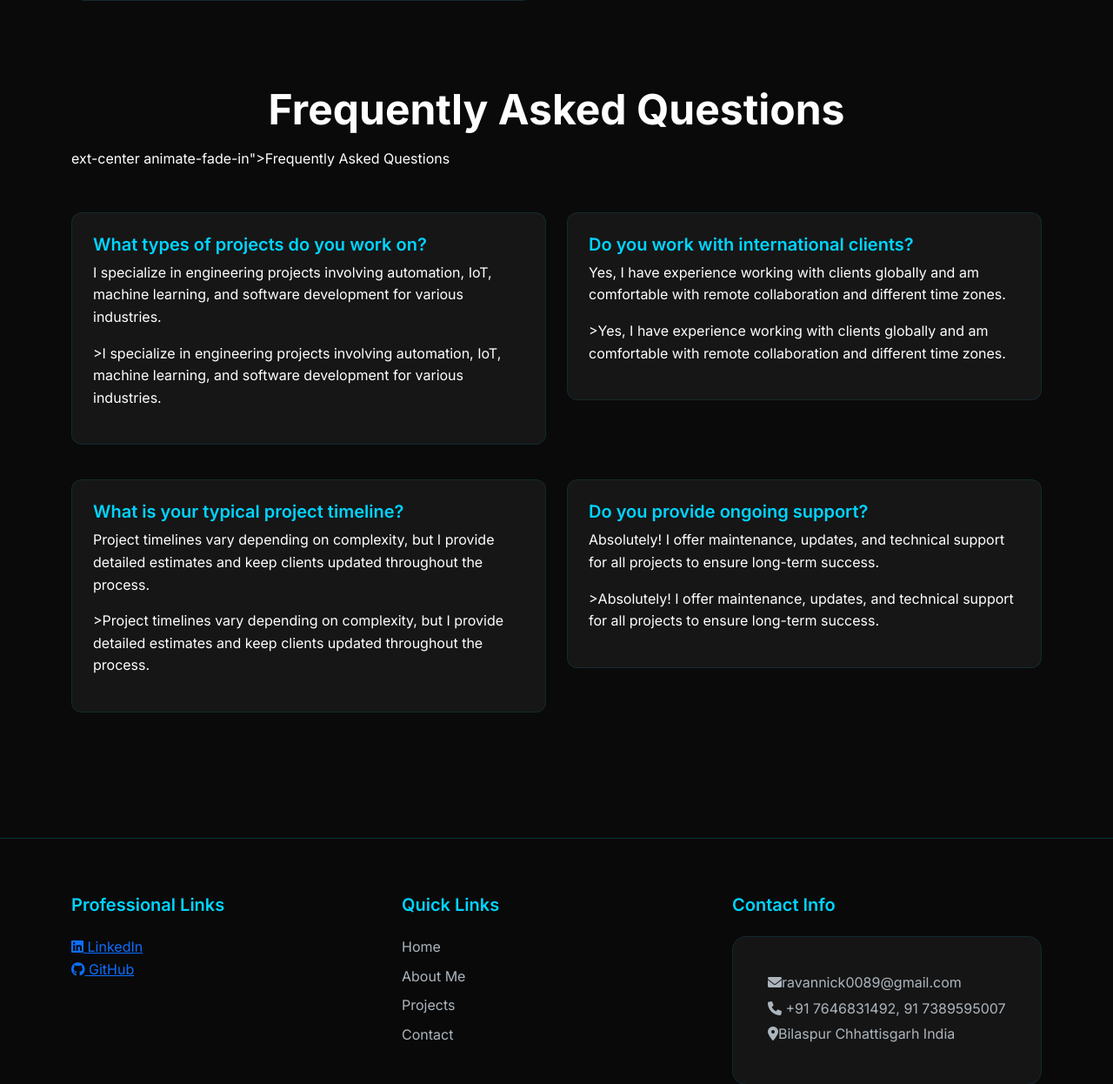
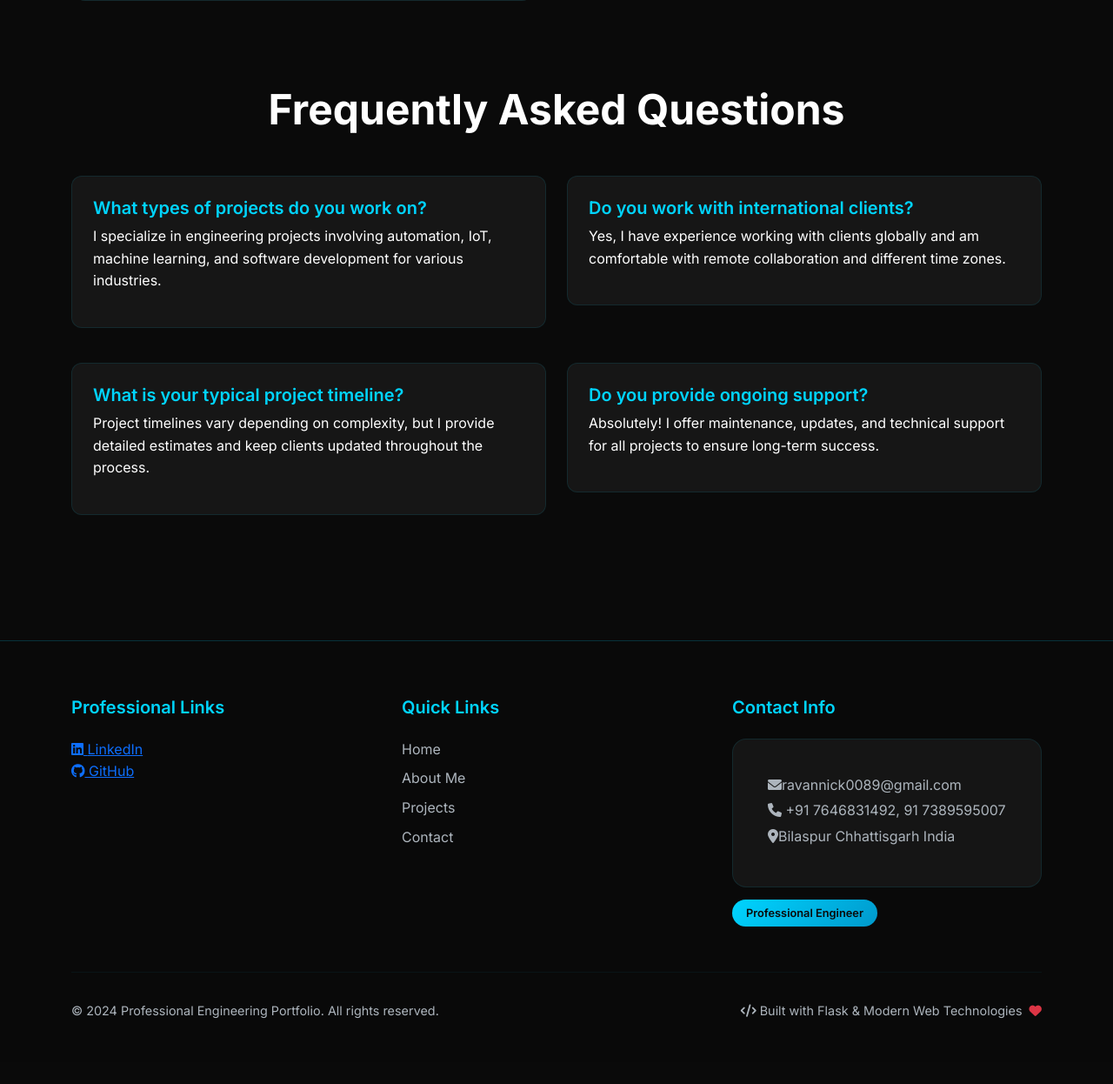
Before and after one commit to nikhildubey-23/MyProtfolio, a Flask app: page /contact in a window 1280 px wide. Shown: the part 1227-2473 px from the top of the page at 87% size. After the commit the page ends 2398 px from the top, so only its background shows below. Run offline with Flask 3, Linux system fonts and the light colour scheme.

Commit message:
removing the unwanted lines

```diff
--- a/templates/contact.html
+++ b/templates/contact.html
@@ -84,30 +84,30 @@
 
 <section class="faq-section py-5">
     <div class="container">
-        <h2 class="section-title text-center animate-fade-in">Frequently Asked Questions</h2>ext-center animate-fade-in">Frequently Asked Questions</h2>
+        <h2 class="section-title text-center animate-fade-in">Frequently Asked Questions</h2>
         <div class="row g-4 mt-4">
             <div class="col-md-6">
                 <div class="faq-item animate-slide-up">
                     <h5>What types of projects do you work on?</h5>
-                    <p>I specialize in engineering projects involving automation, IoT, machine learning, and software development for various industries.</p>>I specialize in engineering projects involving automation, IoT, machine learning, and software development for various industries.</p>
+                    <p>I specialize in engineering projects involving automation, IoT, machine learning, and software development for various industries.</p>
                 </div>
             </div>
             <div class="col-md-6">
                 <div class="faq-item animate-slide-up" style="animation-delay: 0.1s;">
                     <h5>Do you work with international clients?</h5>
-                    <p>Yes, I have experience working with clients globally and am comfortable with remote collaboration and different time zones.</p>>Yes, I have experience working with clients globally and am comfortable with remote collaboration and different time zones.</p>
+                    <p>Yes, I have experience working with clients globally and am comfortable with remote collaboration and different time zones.</p>
                 </div>
             </div>
             <div class="col-md-6">
                 <div class="faq-item animate-slide-up" style="animation-delay: 0.2s;">
                     <h5>What is your typical project timeline?</h5>
-                    <p>Project timelines vary depending on complexity, but I provide detailed estimates and keep clients updated throughout the process.</p>>Project timelines vary depending on complexity, but I provide detailed estimates and keep clients updated throughout the process.</p>
+                    <p>Project timelines vary depending on complexity, but I provide detailed estimates and keep clients updated throughout the process.</p>
                 </div>
             </div>
             <div class="col-md-6">
                 <div class="faq-item animate-slide-up" style="animation-delay: 0.3s;">
                     <h5>Do you provide ongoing support?</h5>
-                    <p>Absolutely! I offer maintenance, updates, and technical support for all projects to ensure long-term success.</p>>Absolutely! I offer maintenance, updates, and technical support for all projects to ensure long-term success.</p>
+                    <p>Absolutely! I offer maintenance, updates, and technical support for all projects to ensure long-term success.</p>
                 </div>
             </div>
         </div>
```
